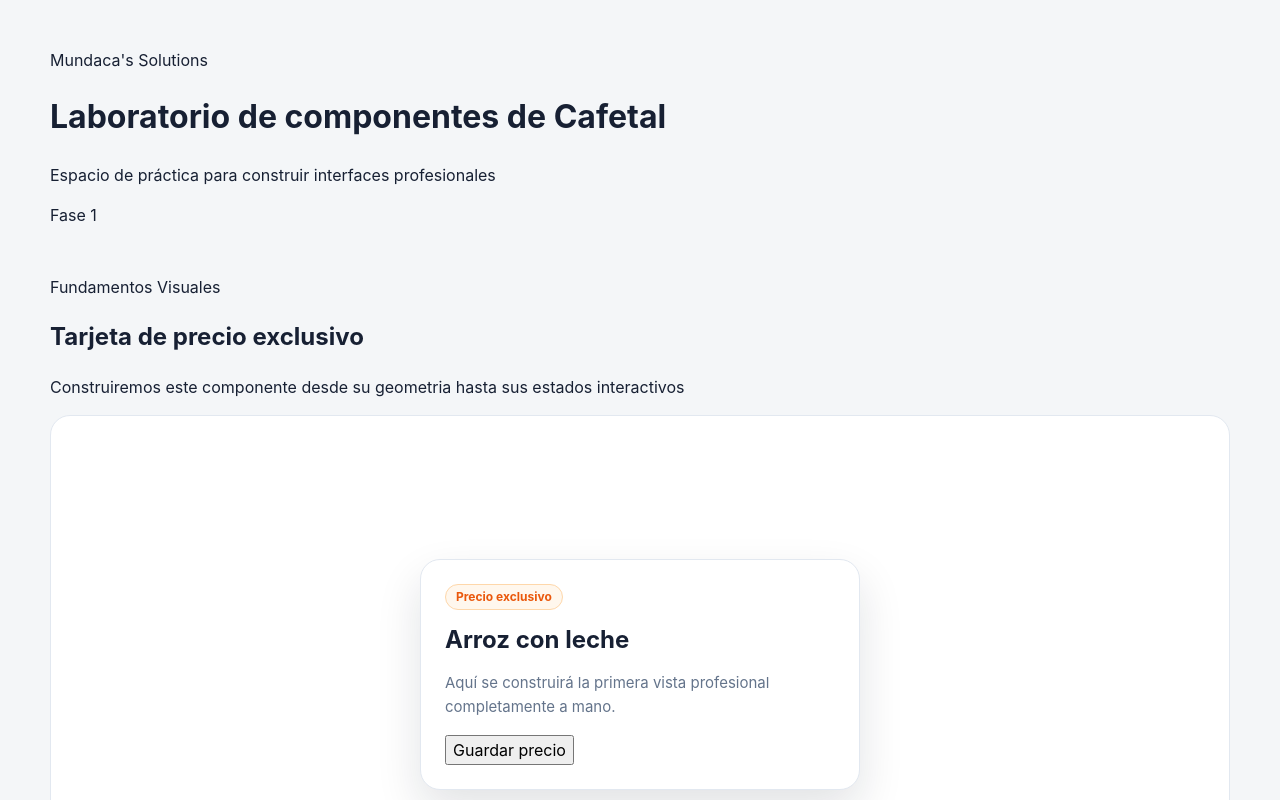
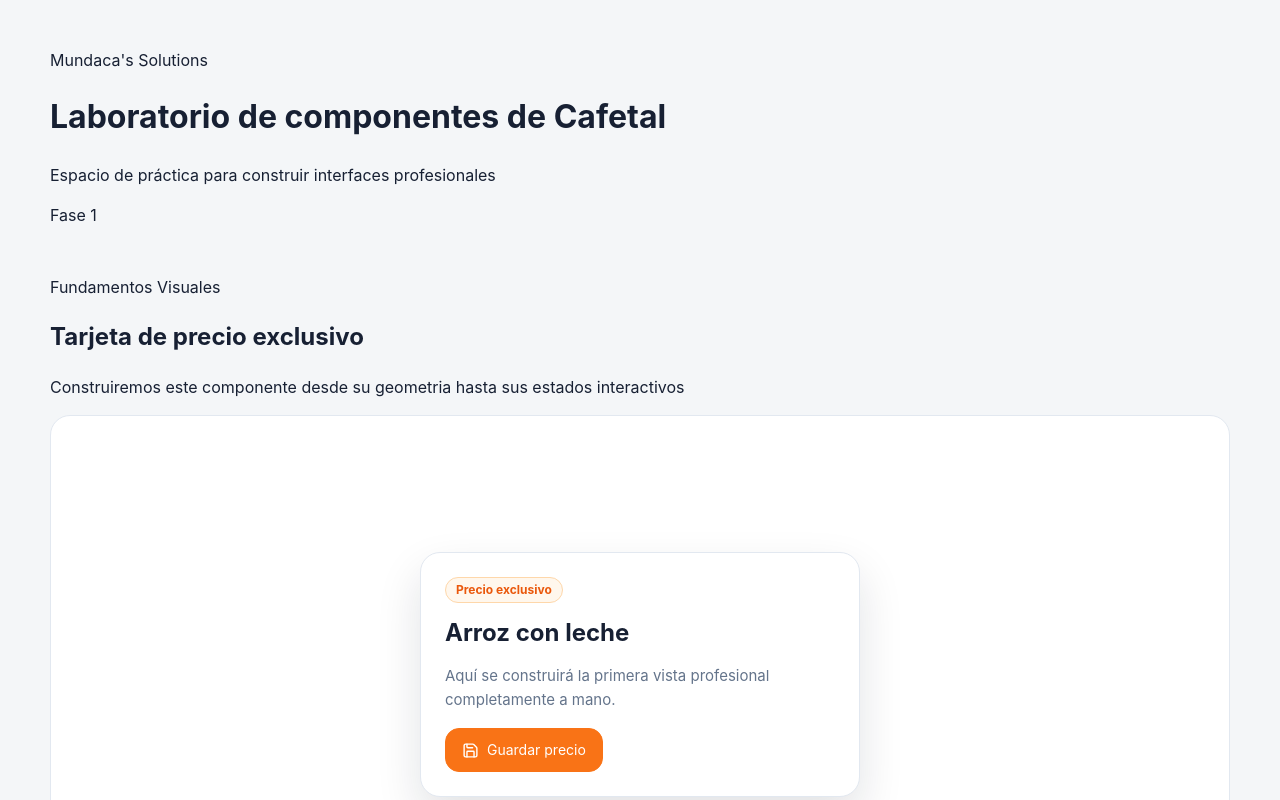
Before and after one commit to cristobalMundacaV/aplicacion-react-practica, a React (Vite) app: page / in a window 1280 px wide. Shown: the top 800 px of the page. Built offline with nearby package versions, Linux system fonts and the light colour scheme.

Commit message:
Construccion profesional de estilos en un boton, active, focus-visible, disabled, hover y microinteracciones

```diff
--- a/src/App.css
+++ b/src/App.css
@@ -75,3 +75,50 @@
   font-weight: 700;
   line-height: 1;
 }
+
+.primary-button {
+  display: inline-flex;
+  align-items: center;
+  justify-content: center;
+  gap: 8px;
+
+  min-height: 44px;
+  padding: 10px 16px;
+
+  background: var(--color-primary);
+  border: 1px solid var(--color-primary);
+  border-radius: var(--radius-medium);
+
+  color: white;
+  font-size: 14px;
+  font-weight: 700px;
+  line-height: 1;
+
+  transition:
+    background-color 160ms ease,
+    border-color 160ms ease,
+    transform 160ms ease,
+    box-shadow 160ms ease;
+
+  cursor: pointer;
+}
+
+.primary-button:hover {
+  background: var(--color-primary-hover);
+  border-color: var(--color-primary-hover);
+}
+
+.primary-button:active {
+  transform: translateY(0);
+  box-shadow: none;
+}
+
+.primary-button:focus-visible {
+  outline: 3px solid rgba(249, 115, 22, 0.25);
+  outline-offset: 3px;
+}
+
+.primary-button:disabled {
+  opacity: 0.55;
+  cursor: not-allowed;
+}
--- a/src/App.jsx
+++ b/src/App.jsx
@@ -1,4 +1,5 @@
 import './App.css'
+import { Save } from 'lucide-react'
 
 function App() {
   return (
@@ -41,7 +42,8 @@ function App() {
             <p>
               Aquí se construirá la primera vista profesional completamente a mano.
             </p>
-            <button type='button'>
+            <button className='primary-button' type='button'>
+              <Save size={17} />
               Guardar precio
             </button>
           </section>
```
